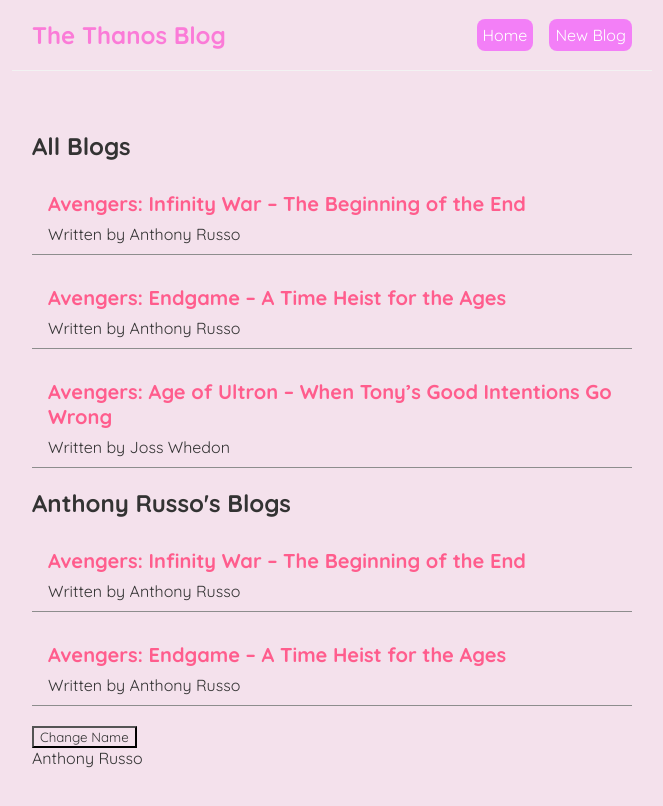
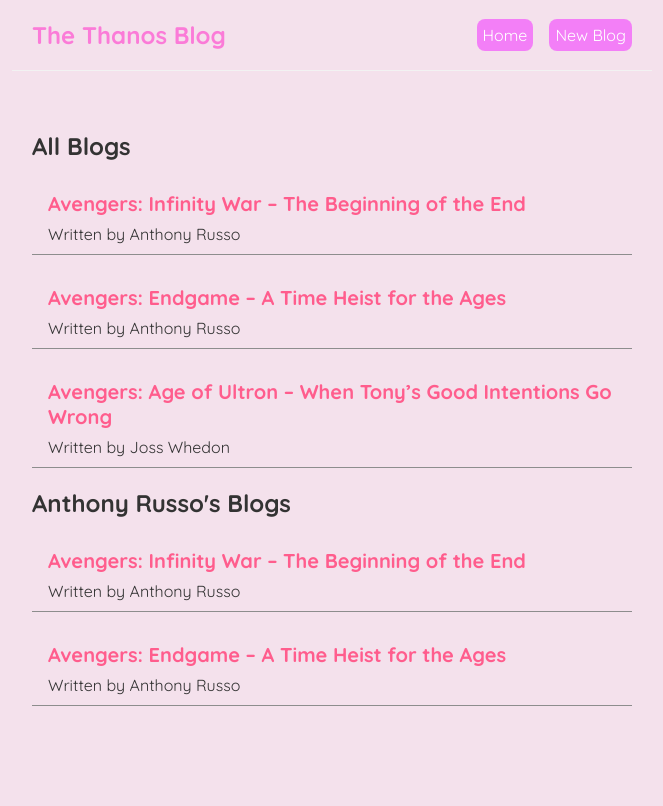
Before and after one commit to OZzzang/ThanosBlog, a React (Create React App) app: page / in a window 1280 px wide. Shown: the top 806 px of the page, without its empty margins (308-971 px from the left). Built offline with nearby package versions, Linux system fonts and the light colour scheme; data requests are answered from the project's data file.

Commit message:
Added custom hook useFetch + cleaned up website functions
useFetch handles data loading with error handling and also a loading message. Removed unnecessary things displayed on the website.

```diff
--- a/src/Home.js
+++ b/src/Home.js
@@ -1,27 +1,15 @@
-import { useState, useEffect } from 'react';
 import BlogList from './BlogList';
+import useFetch from './useFetch';
 
 const Home = () => {
-    const [blogs, setBlogs] = useState(null)
-
-    const [name, setName] = useState('Anthony Russo');
-
-    useEffect(() => {
-        fetch('http://localhost:8000/blogs')
-            .then(res => {
-                return res.json();
-            })
-            .then(data => {
-                setBlogs(data)
-            });
-    }, []);
+    const { data: blogs, isPending, error } = useFetch('http://localhost:8000/blogs');
 
     return (
         <div className="home">
+            { error && <div>{ error }</div> }
+            { isPending && <div>Loading...</div> }
             {blogs && <BlogList blogs={blogs} title = "All Blogs" />}
             {blogs && <BlogList blogs={blogs.filter((blog) => blog.author === 'Anthony Russo')} title = "Anthony Russo's Blogs"/>}
-            <button onClick={() => setName('Joss Whedon')}>Change Name</button>
-            <p>{ name }</p>
         </div>
     );
 }
--- /dev/null
+++ b/src/useFetch.js
@@ -0,0 +1,30 @@
+import { useState, useEffect } from "react";
+
+const useFetch = (url) => {
+    const [data, setData] = useState(null)
+    const [isPending, setIsPending] = useState(true);
+    const [error, setError] = useState(null);
+
+    useEffect(() => {
+        fetch(url)
+            .then(res => {
+                if (!res.ok) {
+                    throw Error('Could not fetch the data for that resource');
+                }
+                return res.json();
+            })
+            .then(data => {
+                setData(data)
+                setIsPending(false);
+                setError(null);
+            })
+            .catch(err => {
+                setError(err.message);
+                setIsPending(false);
+            });
+        }, [url]);
+
+        return { data, isPending, error };
+}
+
+export default useFetch;
```
